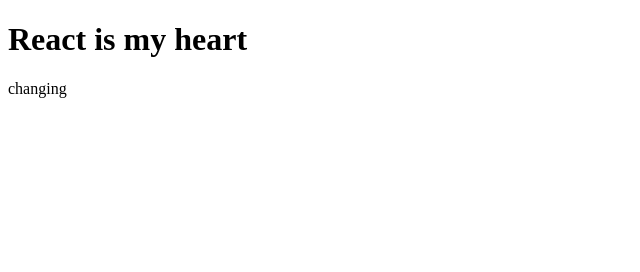
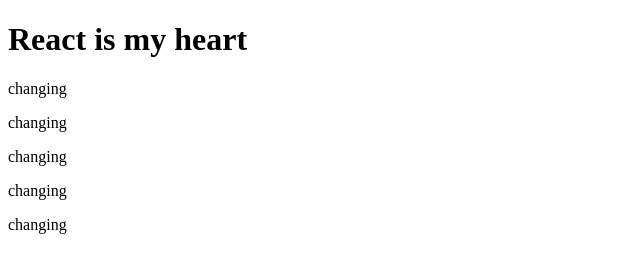
Before and after one commit to ElxanQuliyev/t110Test, a plain HTML site: page about.html in a window 1280 px wide. Shown: the whole page, without its empty margins (0-640 px from the left). Drawn offline with Linux system fonts and the light colour scheme.

Commit message:
myProject

```diff
--- a/about.html
+++ b/about.html
@@ -9,5 +9,9 @@
 <body>
     <h1>React is my heart</h1>
     <p>changing</p>
+    <p>changing</p>
+    <p>changing</p>
+    <p>changing</p>
+    <p>changing</p>
 </body>
 </html>
```
